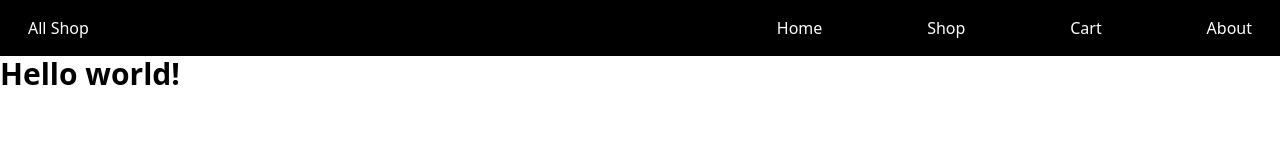
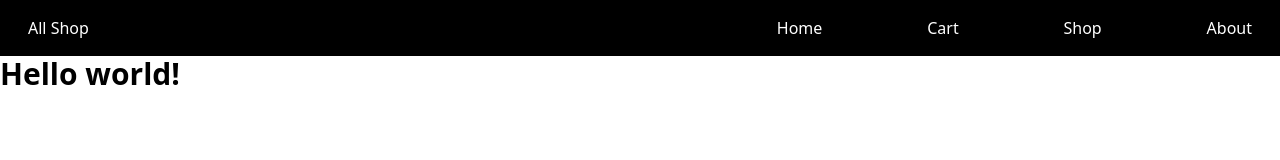
Before and after one commit to JosueDeLosSantos/Shopping-Cart, a React (Vite) app: page / in a window 1280 px wide. Shown: the top 160 px of the page. Built offline with nearby package versions, Linux system fonts and the light colour scheme.

Commit message:
Add fetch functions

```diff
--- a/src/Nav.jsx
+++ b/src/Nav.jsx
@@ -3,8 +3,6 @@ import { Link, Outlet } from "react-router-dom"
 const Nav = () => {
 	function onClick(e) {
 		const children = e.target.parentNode.parentNode.children
-		// console.log(children)
-		console.log(children)
 		if (children.length >= 4) {
 			for (let i = 0; i <= 3; i++) {
 				if (children[i] === e.target.parentNode) {
@@ -14,31 +12,23 @@ const Nav = () => {
 				}
 			}
 		}
+	}
 
-		/*
-		if (children[i].classList.contains("underline")) {
-				console.log(children[i])
-			}
-			 */
-	}
+	const params = ["Home", "Cart", "Shop", "About"]
+
 	return (
 		<>
 			<header className="text-white bg-black">
 				<nav className="flex justify-between px-4 py-2">
 					<div className="px-3 py-2">All Shop</div>
 					<ul className="flex justify-between w-2/5">
-						<li onClick={onClick} className="px-3 py-2">
-							<Link to="home">Home</Link>
-						</li>
-						<li onClick={onClick} className="px-3 py-2">
-							<Link to="shop">Shop</Link>
-						</li>
-						<li onClick={onClick} className="px-3 py-2">
-							<Link to="cart">Cart</Link>
-						</li>
-						<li onClick={onClick} className="px-3 py-2">
-							<Link to="about">About</Link>
-						</li>
+						{params.map((param) => {
+							return (
+								<li key={param} className="px-3 py-2 hover:underline">
+									<Link to={`${param}`}>{param}</Link>
+								</li>
+							)
+						})}
 					</ul>
 				</nav>
 			</header>
--- a/src/components/cart/Cart.jsx
+++ b/src/components/cart/Cart.jsx
@@ -1,9 +1,46 @@
+import { useState, useEffect } from "react"
+
+/*
+[
+            "electronics",
+            "jewelery",
+            "men's clothing",
+            "women's clothing"
+            ]
+ */
+
 const Cart = () => {
-    return (
-        <main>
-            <h1>No items selected!</h1>
-        </main>
-    )
+	const [men, setMen] = useState([])
+    const [women, setWomen] = useState([])
+    const [jewelery, setJewelery] = useState([])
+    const [electronics, setElectronics] = useState([])
+
+	useEffect(() => {
+		const fetchItems = async () => {
+			fetch("https://fakestoreapi.com/products/category/men's clothing")
+				.then((res) => res.json())
+				.then((res) => setMen(res))
+
+			fetch("https://fakestoreapi.com/products/category/women's clothing")
+				.then((res) => res.json())
+                .then((res) => setWomen(res))
+			fetch("https://fakestoreapi.com/products/category/jewelery")
+				.then((res) => res.json())
+                .then((res) => setJewelery(res))
+			fetch("https://fakestoreapi.com/products/category/electronics")
+				.then((res) => res.json())
+                .then((res) => setElectronics(res))
+		}
+		fetchItems()
+	}, [])
+
+	console.log([men, women, jewelery, electronics])
+
+	return (
+		<main>
+			<h1>No items selected!</h1>
+		</main>
+	)
 }
 
 export default Cart
```
Also changed, not shown: src/Router.jsx (+4 -4 lines).
